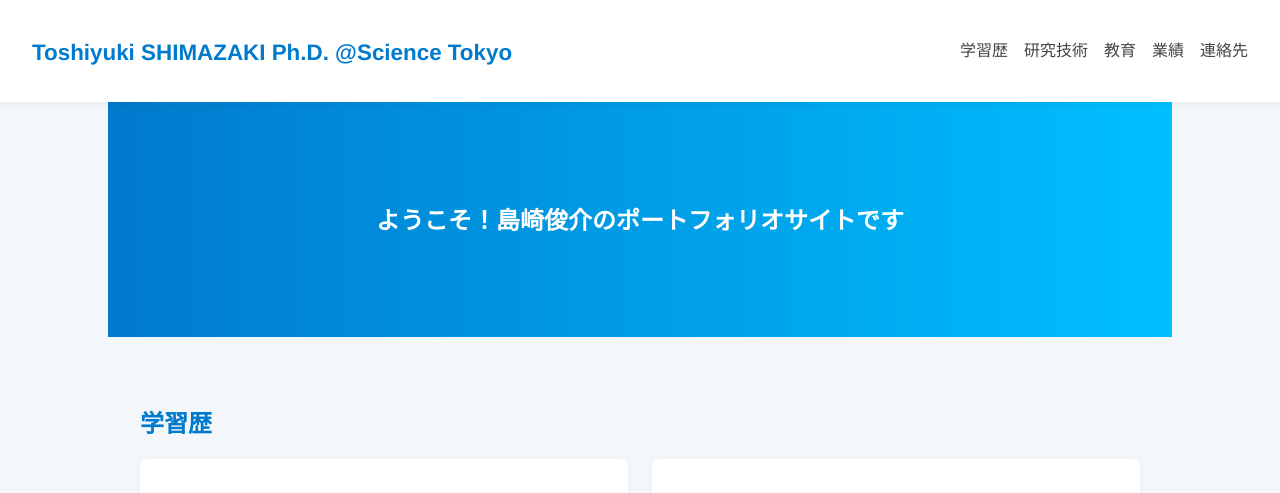
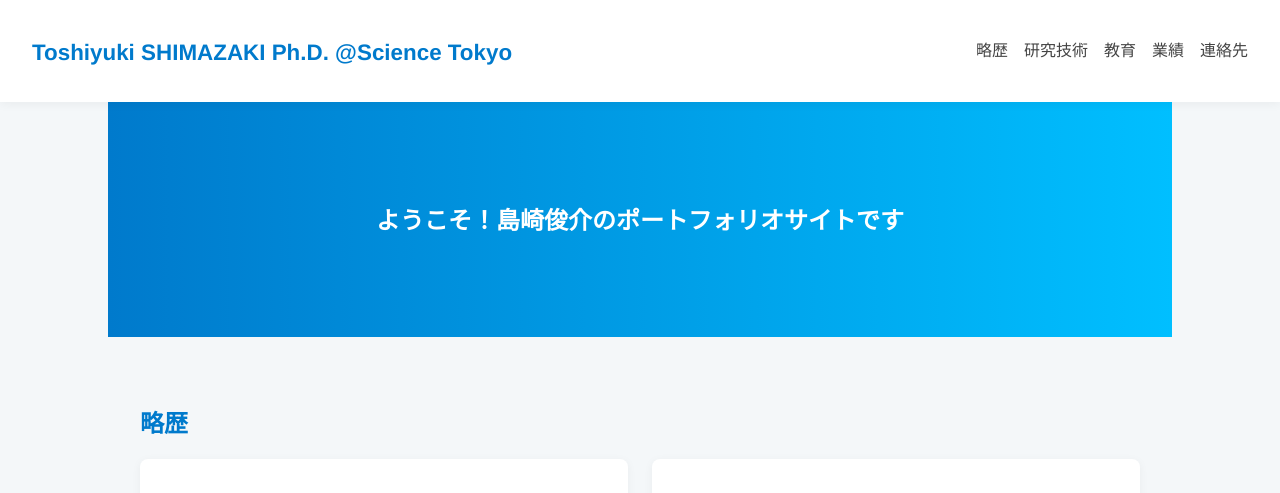
Before and after one commit to AcademicEngineer/academicengineer.github.io, a plain HTML site: page shimazaki/index.html in a window 1280 px wide. Shown: the top 493 px of the page. Drawn offline with Linux system fonts and the light colour scheme.

Commit message:
Change '学習歴' to '略歴' in navigation and section

```diff
--- a/shimazaki/index.html
+++ b/shimazaki/index.html
@@ -11,7 +11,7 @@
     <nav>
       <h1 class="logo">Toshiyuki SHIMAZAKI Ph.D. @Science Tokyo</h1>
       <ul class="nav-links">
-        <li><a href="#about">学習歴</a></li>
+        <li><a href="#about">略歴</a></li>
         <li><a href="#projects">研究技術</a></li>
         <li><a href="#education">教育</a></li>
         <li><a href="#publications">業績</a></li>
@@ -27,7 +27,7 @@
   </section>
 
   <section id="about">
-    <h2>学習歴</h2>
+    <h2>略歴</h2>
         <div class="project-grid">
       <div class="project-card">
         <h3>自己紹介</h3>
```
